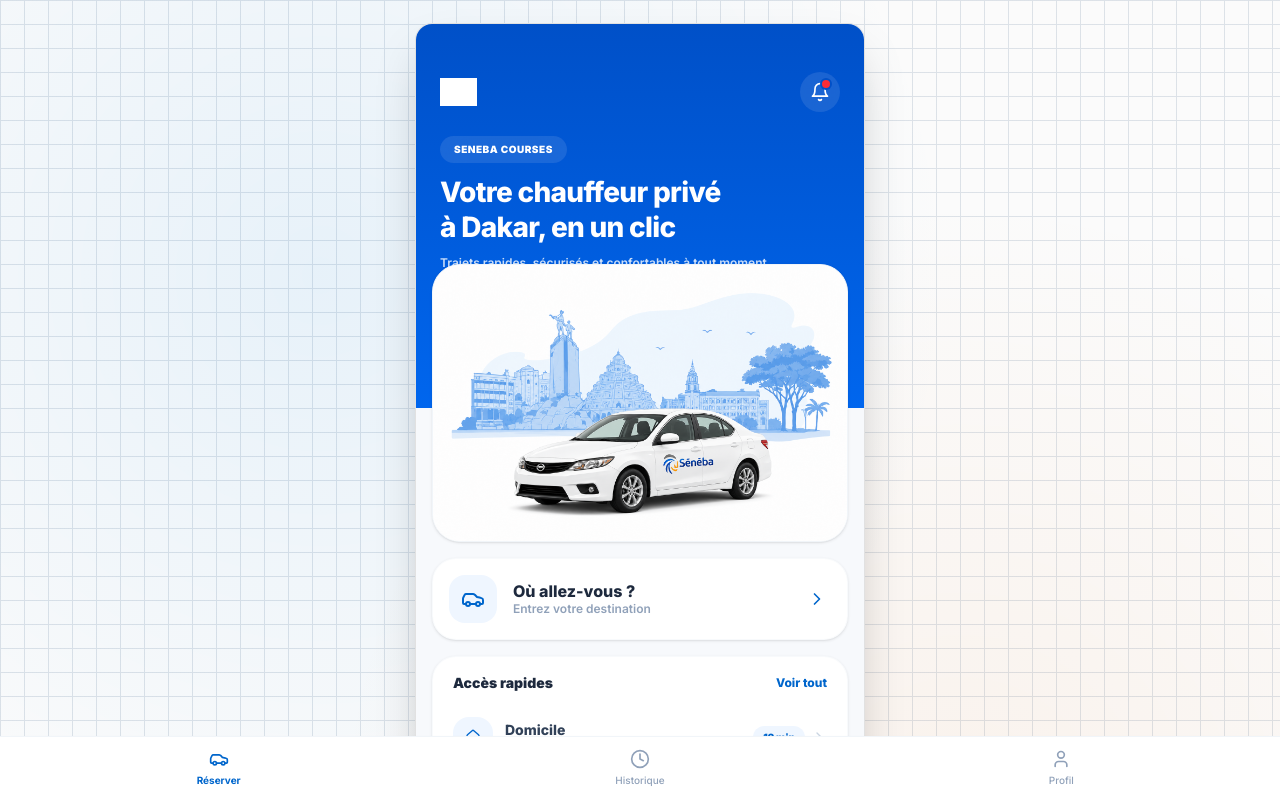
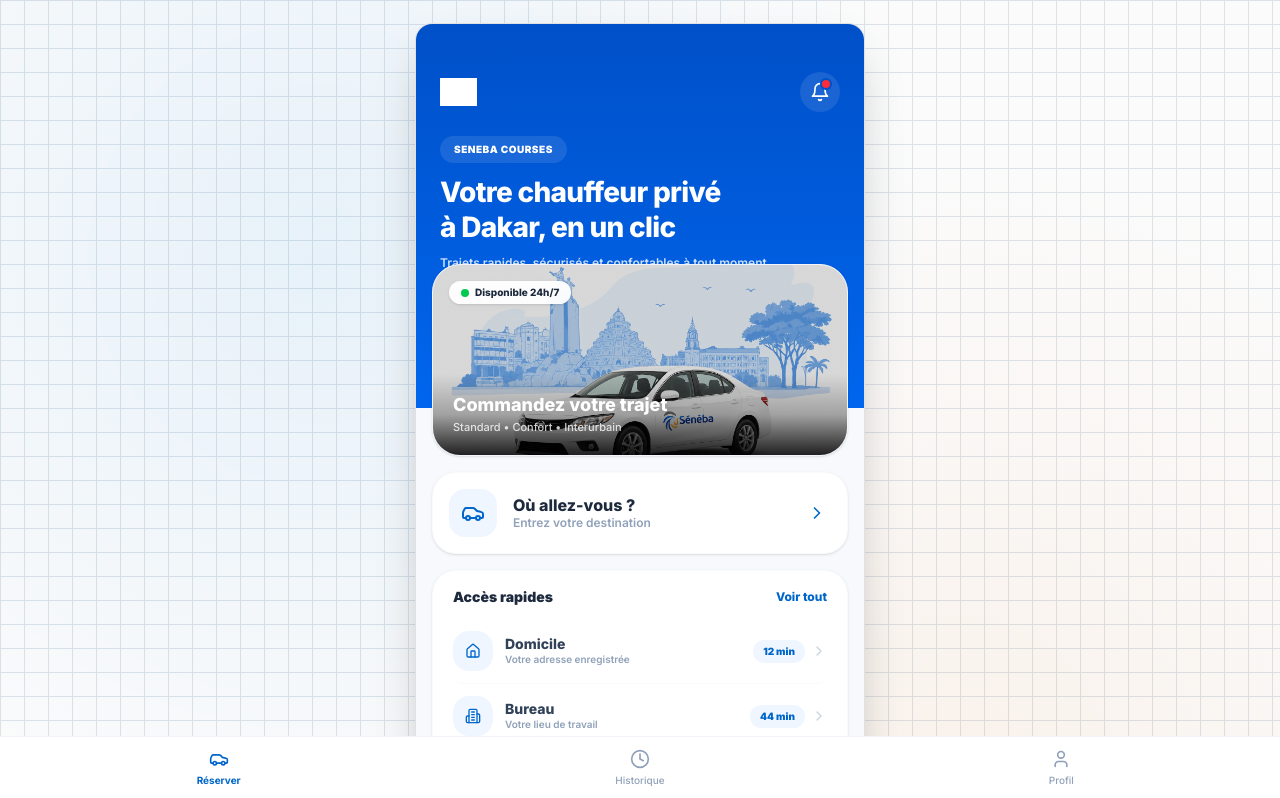
Before and after one commit to mactar27/Seneba, a Next.js app: page /home in a window 1280 px wide. Shown: the top 798 px of the page. Built offline with nearby package versions, Linux system fonts and the light colour scheme; grey boxes are pictures that could not be loaded.

Commit message:
Design: Add text overlay and green status badge on Featured Card with real_vehicle.png background

```diff
--- a/app/home/page.tsx
+++ b/app/home/page.tsx
@@ -37,13 +37,23 @@ export default function HomePage() {
       {/* ─── Main Scrollable Area ─── */}
       <div className="relative z-10 flex flex-col px-4 pt-[240px] gap-4">
 
-        {/* Featured Card (using real_vehicle.png) */}
-        <Link href="/client/auth/login" className="w-full rounded-[28px] overflow-hidden shadow-sm bg-white border border-slate-100 hover:shadow-md transition-shadow">
+        {/* Featured Card (using real_vehicle.png with Text Overlay) */}
+        <Link href="/client/auth/login" className="w-full rounded-[28px] overflow-hidden shadow-sm bg-white border border-slate-100 hover:shadow-md transition-shadow relative block h-48">
           <img
             src="/images/real_vehicle.png"
-            alt="Seneba Courses - Disponible 24h/7"
-            className="w-full h-auto object-cover"
+            alt="Seneba Courses"
+            className="w-full h-full object-cover brightness-[0.85]"
           />
+          {/* Top Left Green Pill Badge */}
+          <div className="absolute top-4 left-4 bg-white/95 backdrop-blur-sm px-3 py-1 rounded-full shadow-sm flex items-center gap-1.5 z-20">
+            <span className="w-2 h-2 rounded-full bg-green-500" />
+            <span className="text-[10px] font-extrabold text-slate-800">Disponible 24h/7</span>
+          </div>
+          {/* Bottom Left Text Overlays */}
+          <div className="absolute inset-x-0 bottom-0 bg-gradient-to-t from-black/85 via-black/25 to-transparent p-5 flex flex-col items-start justify-end z-10">
+            <span className="text-white font-extrabold text-lg leading-tight">Commandez votre trajet</span>
+            <span className="text-white/80 text-[11px] font-medium mt-0.5">Standard • Confort • Interurbain</span>
+          </div>
         </Link>
 
         {/* Where to / Search Destination Box */}
```
